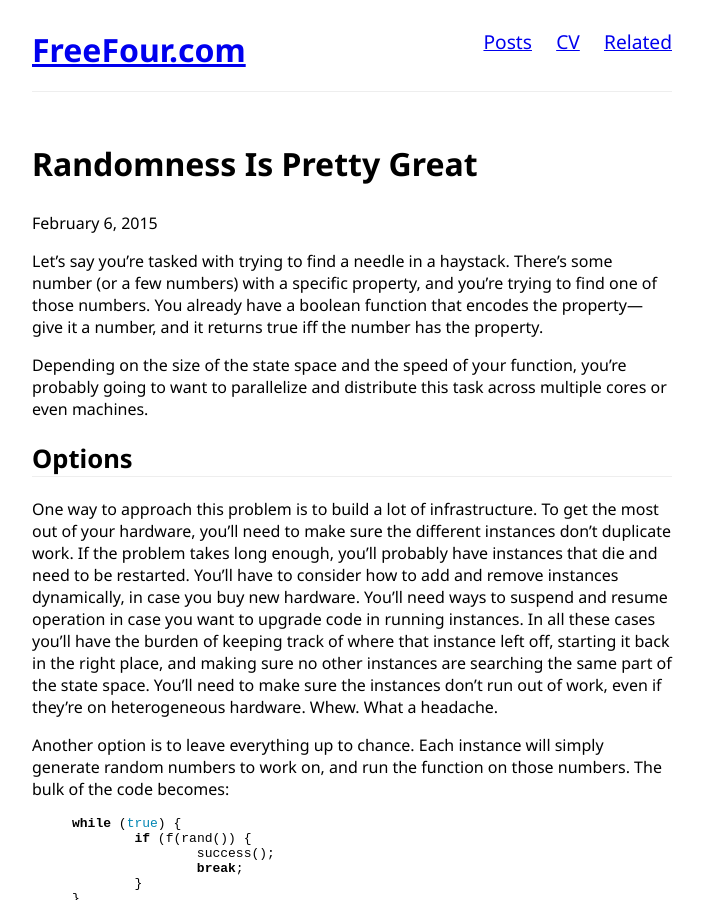
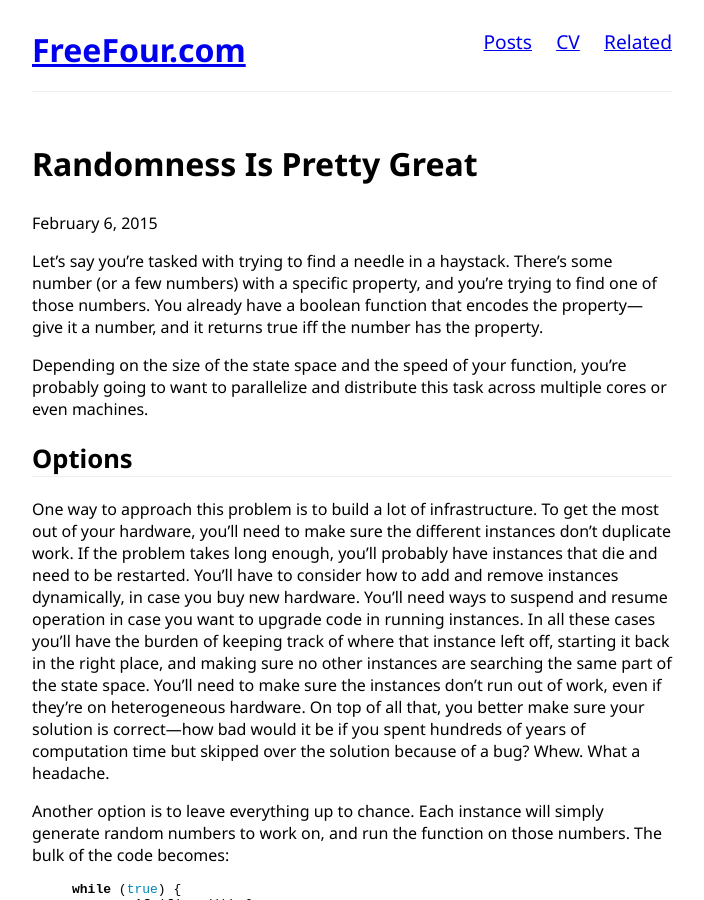
Before and after one commit to ellisonch/ellisonch.github.io, a Jekyll site: the page built from _posts/2015-02-06-randomness-is-pretty-great.md, in a window 1280 px wide and 900 px high. Shown: the whole window, without its empty margins (288-992 px from the left). Built offline with Jekyll 4.4.1, drawn with Linux system fonts in a browser that asks for light colours; formulas are drawn with MathJax 3; comment, search, counter and statistics services are not loaded.

Commit message:
added a line

```diff
--- a/_posts/2015-02-06-randomness-is-pretty-great.md
+++ b/_posts/2015-02-06-randomness-is-pretty-great.md
@@ -19,6 +19,7 @@
 You'll need ways to suspend and resume operation in case you want to upgrade code in running instances.
 In all these cases you'll have the burden of keeping track of where that instance left off, starting it back in the right place, and making sure no other instances are searching the same part of the state space.
 You'll need to make sure the instances don't run out of work, even if they're on heterogeneous hardware.
+On top of all that, you better make sure your solution is correct---how bad would it be if you spent hundreds of years of computation time but skipped over the solution because of a bug?
 Whew.
 What a headache.
 
```
